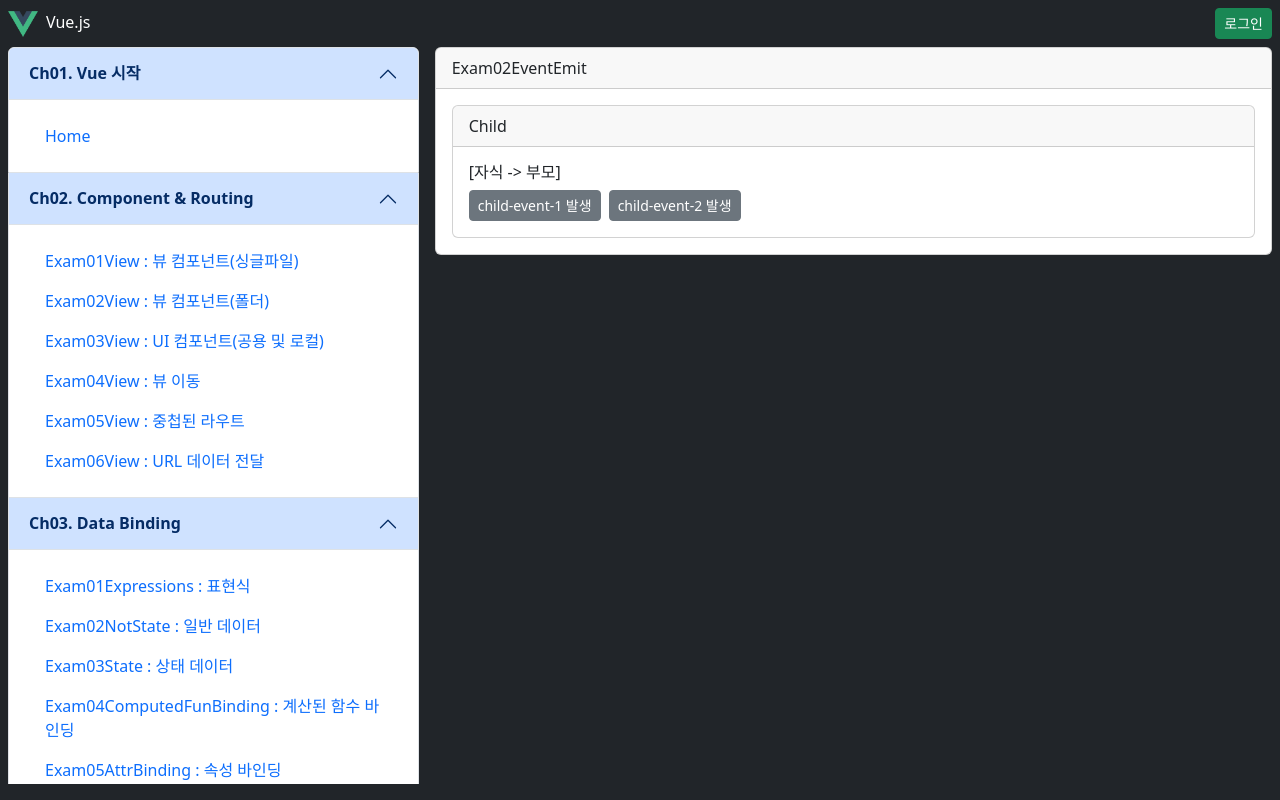
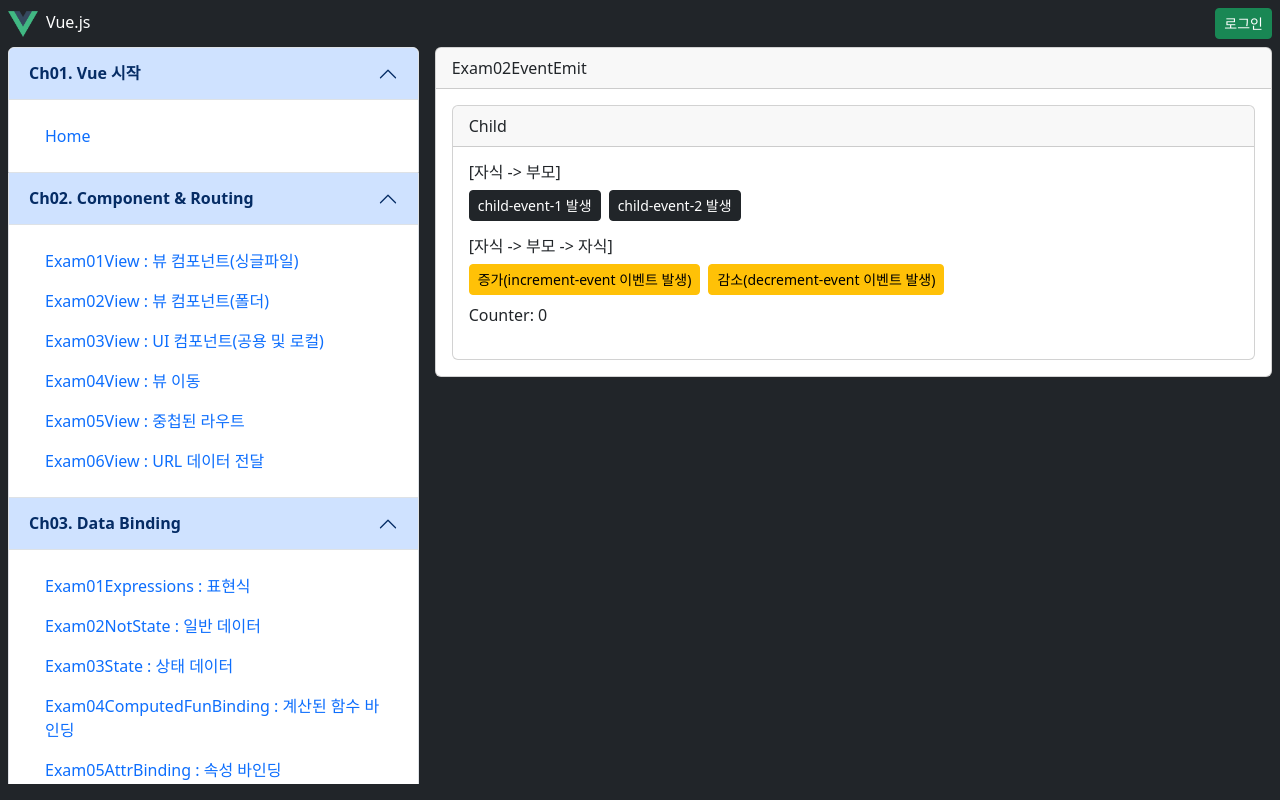
Before and after one commit to hyeonju0121/front-end-vue, a Vue app: page /Ch05DataDelivery/Exam02EventEmit in a window 1280 px wide. Built offline with nearby package versions, Linux system fonts and the light colour scheme.

Commit message:
Data Delivery -> (자식 > 부모  > 자식: prop, event방식)

```diff
--- a/src/views/Ch05DataDelivery/Exam02EventEmit/Child.vue
+++ b/src/views/Ch05DataDelivery/Exam02EventEmit/Child.vue
@@ -4,24 +4,52 @@
       <div class="card-body">
         <div>
             <h6>[자식 -> 부모]</h6>
-            <button class="btn btn-secondary btn-sm me-2"
-                    @click="$emit('child-event-1', 'value1')">
+            <button class="btn btn-dark btn-sm me-2"
+                    @click="$emit('child-event-1', data1)">
                             child-event-1 발생</button>
-            <button class="btn btn-secondary btn-sm"
+            <button class="btn btn-dark btn-sm"
                     @click="handleChildEvent2">
                             child-event-2 발생</button>
+        </div>
+
+        <div class="mt-3">
+            <h6>[자식 -> 부모 -> 자식]</h6>
+            <button class="btn btn-warning btn-sm me-2"
+                    @click="handleIncrementEvent">증가(increment-event 이벤트 발생)</button>
+            <button class="btn btn-warning btn-sm"
+                    @click="handleDecrementEvent">감소(decrement-event 이벤트 발생)</button>
+
+            <p class="mt-2">Counter: {{ prop.counter }}</p>
         </div>
       </div>
   </div>
 </template>
 
 <script setup>
+import { ref, defineProps } from 'vue';
 
-const emit = defineEmits(['child-event-1', 'child-event-2']);
+let data1 = ref("value1");
+let data2 = ref('value2');
+
+const emit = defineEmits(['child-event-1', 'child-event-2',
+                          'increment-event', 'decrement-event']);
 
 function handleChildEvent2() {
-    emit('child-event-2', 'value1', 'value2');
+    emit('child-event-2', data1.value, data2.value);
 }
+
+function handleIncrementEvent() {
+    // 자식 -> 부모
+    emit('increment-event', 1);
+}
+
+function handleDecrementEvent() {
+    // 자식 -> 부모
+    emit('decrement-event', 1);
+}
+
+// fallthrough  가 되지 않게 defineprops 설정
+const prop = defineProps(["counter"]);
 
 </script>
 
--- a/src/views/Ch05DataDelivery/Exam02EventEmit/index.vue
+++ b/src/views/Ch05DataDelivery/Exam02EventEmit/index.vue
@@ -3,12 +3,16 @@
     <div class="card-header">Exam02EventEmit</div>
       <div class="card-body">
         <Child @child-event-1="handleChildEvent1"
-               @child-event-2="handleChildEvent2"/>
+               @child-event-2="handleChildEvent2"
+               @increment-event="handleIncrementEvent"
+               @decrement-event="handleDecrementEvent"
+               :counter="counter"/>
       </div>
   </div>
 </template>
 
 <script setup>
+import { ref } from 'vue';
 import Child from './Child.vue';
 
 function handleChildEvent1(data1) {
@@ -22,6 +26,18 @@ function handleChildEvent2(data1, data2) {
     console.log("data2: ", data2);
 }
 
+// 상태 정의
+const counter = ref(0);
+
+// 상태 값 변경
+function handleIncrementEvent(amount) {
+    counter.value += amount;
+}
+
+function handleDecrementEvent(amount) {
+    counter.value -= amount;
+}
+
 </script>
 
 <style scoped>
```
